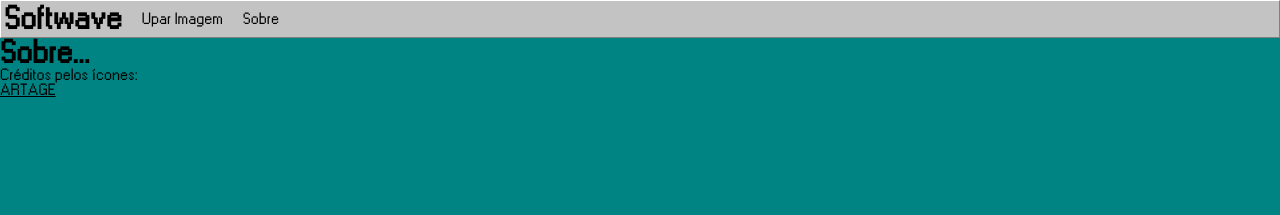
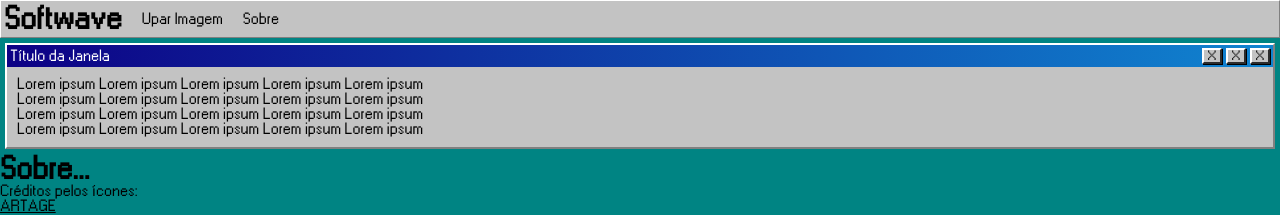
Before and after one commit to gabrielpdsilva/softwave, a React (Create React App) app: page /sobre in a window 1280 px wide. Shown: the top 215 px of the page. Built offline with nearby package versions, Linux system fonts and the light colour scheme.

Commit message:
comecando a criar janela do windows, ainda em andamento; o codigo sera futuramente melhorado

```diff
--- a/src/components/WindowsButton/styles.js
+++ b/src/components/WindowsButton/styles.js
@@ -16,4 +16,8 @@ export const Botao = styled.button`
     background-color: ${COLORS.cinzaClaro};
     border-color: ${COLORS.branco} ${COLORS.cinzaEscuro} ${COLORS.cinzaEscuro} ${COLORS.branco};
 
+    :active {
+        border-color: ${COLORS.cinzaEscuro} ${COLORS.branco} ${COLORS.branco} ${COLORS.cinzaEscuro};
+    }
+
 `;
--- a/src/pages/About/index.js
+++ b/src/pages/About/index.js
@@ -1,6 +1,16 @@
 import React, {useEffect} from 'react';
 import { Link } from 'react-router-dom';
-import {Container} from './styles';
+import {Container,
+    Window,
+    BlueDiv,
+    Texto,
+    Row,
+    Botao,
+    WindowBody,
+} from './styles';
+
+// util
+// https://jdan.github.io/98.css/
 
 const About = () => {
 
@@ -10,6 +20,24 @@ const About = () => {
 
     return (
         <Container>
+            <Window>
+                <BlueDiv>
+                    <Row>
+                        <Texto>Título da Janela</Texto>
+                        <div>
+                            <Botao>X</Botao>
+                            <Botao>X</Botao>
+                            <Botao>X</Botao>
+                        </div>
+                    </Row>
+                </BlueDiv>
+                <WindowBody>
+                    <p>Lorem ipsum Lorem ipsum Lorem ipsum Lorem ipsum Lorem ipsum</p>
+                    <p>Lorem ipsum Lorem ipsum Lorem ipsum Lorem ipsum Lorem ipsum</p>
+                    <p>Lorem ipsum Lorem ipsum Lorem ipsum Lorem ipsum Lorem ipsum</p>
+                    <p>Lorem ipsum Lorem ipsum Lorem ipsum Lorem ipsum Lorem ipsum</p>
+                </WindowBody>
+            </Window>
             <h1>Sobre...</h1>
             <p>Créditos pelos ícones:</p>
 
--- a/src/pages/About/styles.js
+++ b/src/pages/About/styles.js
@@ -4,3 +4,49 @@ import COLORS from '../../styles/colors';
 export const Container = styled.div`
 
 `;
+
+export const Window = styled.div`
+    background-color: ${COLORS.cinzaClaro};
+
+    border: solid;
+    border-width: 2px;
+    border-color: ${COLORS.branco} ${COLORS.cinzaEscuro} ${COLORS.cinzaEscuro} ${COLORS.branco};
+
+    margin: 5px;
+
+`;
+
+export const BlueDiv = styled.div`
+    background-image: linear-gradient(to right, ${COLORS.azulEscuro}, ${COLORS.azulClaro});
+    //background-color: ${COLORS.azulEscuro};
+    padding: 3px;
+`;
+
+export const Texto = styled.div`
+    color: ${COLORS.branco};
+`;
+
+export const Row = styled.div`
+    display: flex;
+    align-items: center;
+    justify-content: center;
+    justify-content: space-between;
+`;
+
+export const WindowBody = styled.div`
+    background-color: ${COLORS.cinzaClaro};
+    margin: 10px;
+`;
+
+export const Botao = styled.button`
+
+    :active {
+        border-color: ${COLORS.cinzaEscuro} ${COLORS.branco} ${COLORS.branco} ${COLORS.cinzaEscuro};
+    }
+
+    width: 20px;
+    margin-left: 4px;
+    background-color: ${COLORS.cinzaClaro};
+    box-shadow: 1px 1px;
+    border-color: ${COLORS.branco} ${COLORS.cinzaEscuro} ${COLORS.cinzaEscuro} ${COLORS.branco};
+`;
--- a/src/pages/FileUploader/styles.js
+++ b/src/pages/FileUploader/styles.js
@@ -59,18 +59,24 @@ export const Row = styled.div`
 export const Select = styled.select`
     border: solid;
     border-width: 2px;
-    border-color: ${COLORS.branco} ${COLORS.cinzaEscuro} ${COLORS.cinzaEscuro} ${COLORS.branco};
-    background-color: ${COLORS.cinzaClaro};
+    border-color: ${COLORS.cinzaEscuro} ${COLORS.branco} ${COLORS.branco} ${COLORS.cinzaEscuro};
+    background-color: ${COLORS.branco};
+
+    //-webkit-appearance: none;
+    //-moz-appearance: none;
 
     option {
-        background-color: ${COLORS.cinzaClaro};
+        background-color: ${COLORS.branco};
     }
 `;
 
 export const Box = styled.div`
+    display: block;
 
     box-sizing: border-box;
     max-width: 1000px;
+    max-height: 1000px;
+    height: 500px;
     width: 500px;
     max-height: 75%;
     min-height: 300px;
@@ -82,7 +88,7 @@ export const Box = styled.div`
     background-color: ${COLORS.cinzaClaro};
 //    margin: auto;
 //    width: 30%;
-    height: 60%;
+//    height: 60%;
     text-align: center;
     margin-bottom: 100px;
 `;
--- a/src/pages/Home/styles.js
+++ b/src/pages/Home/styles.js
@@ -27,11 +27,11 @@ export const Text = styled.p`
 export const Select = styled.select`
     border: solid;
     border-width: 2px;
-    border-color: ${COLORS.branco} ${COLORS.cinzaEscuro} ${COLORS.cinzaEscuro} ${COLORS.branco};
-    background-color: ${COLORS.cinzaClaro};
+    border-color: ${COLORS.cinzaEscuro} ${COLORS.branco} ${COLORS.branco} ${COLORS.cinzaEscuro};
+    background-color: ${COLORS.branco};
 
     option {
-        background-color: ${COLORS.cinzaClaro};
+        background-color: ${COLORS.branco};
     }
 `;
 
--- a/src/styles/colors.js
+++ b/src/styles/colors.js
@@ -2,6 +2,7 @@
 // https://www.joshwcomeau.com/css/css-variables-for-react-devs/
 
 const COLORS = {
+    azulClaro: '#1084d0',
     azulEscuro: '#0d0185',
     verde: '#008483',
     cinzaClaro: '#c3c3c3',
```
Also changed, not shown: 2 other files (tests, documents, lock files or other folders).
